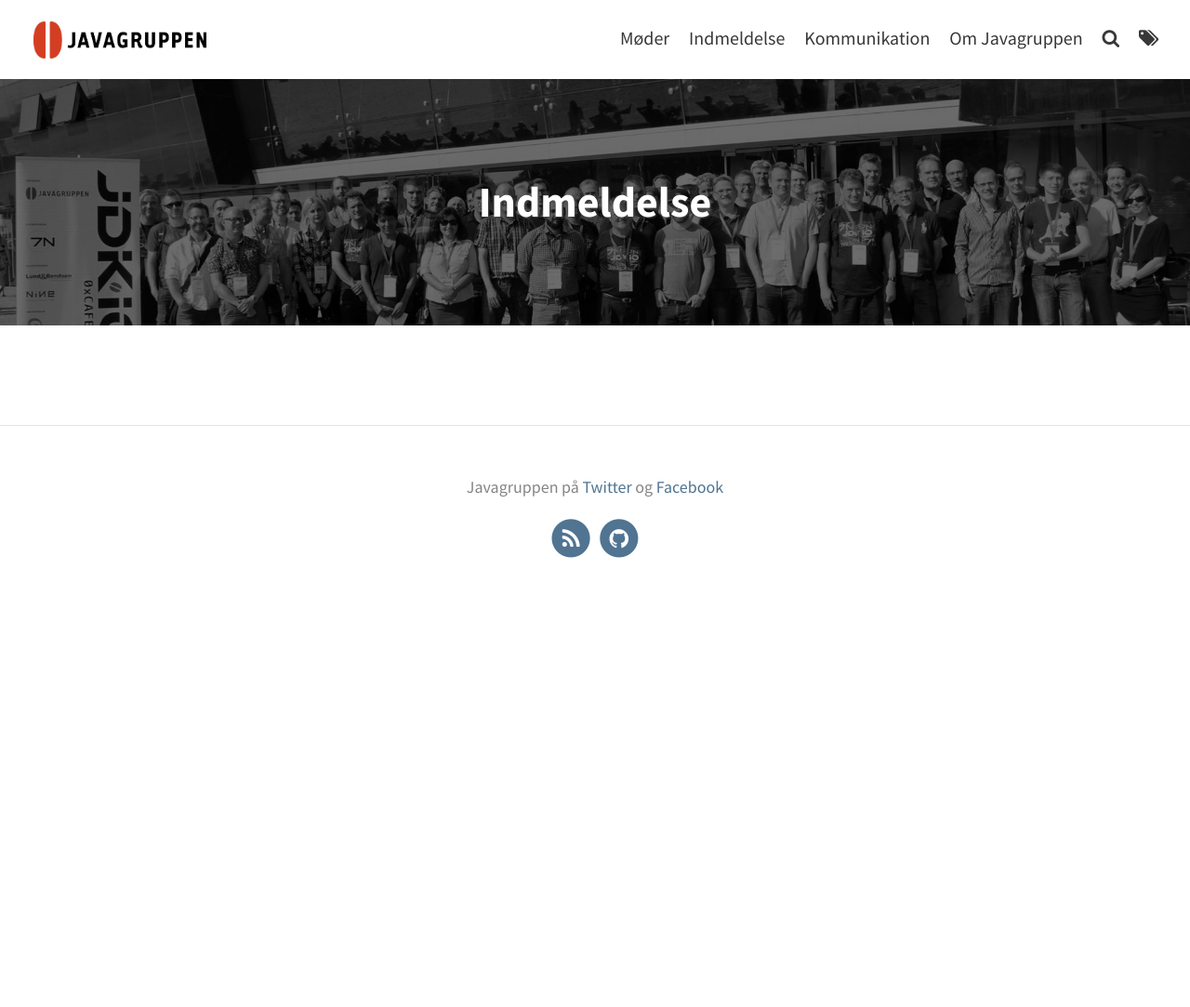
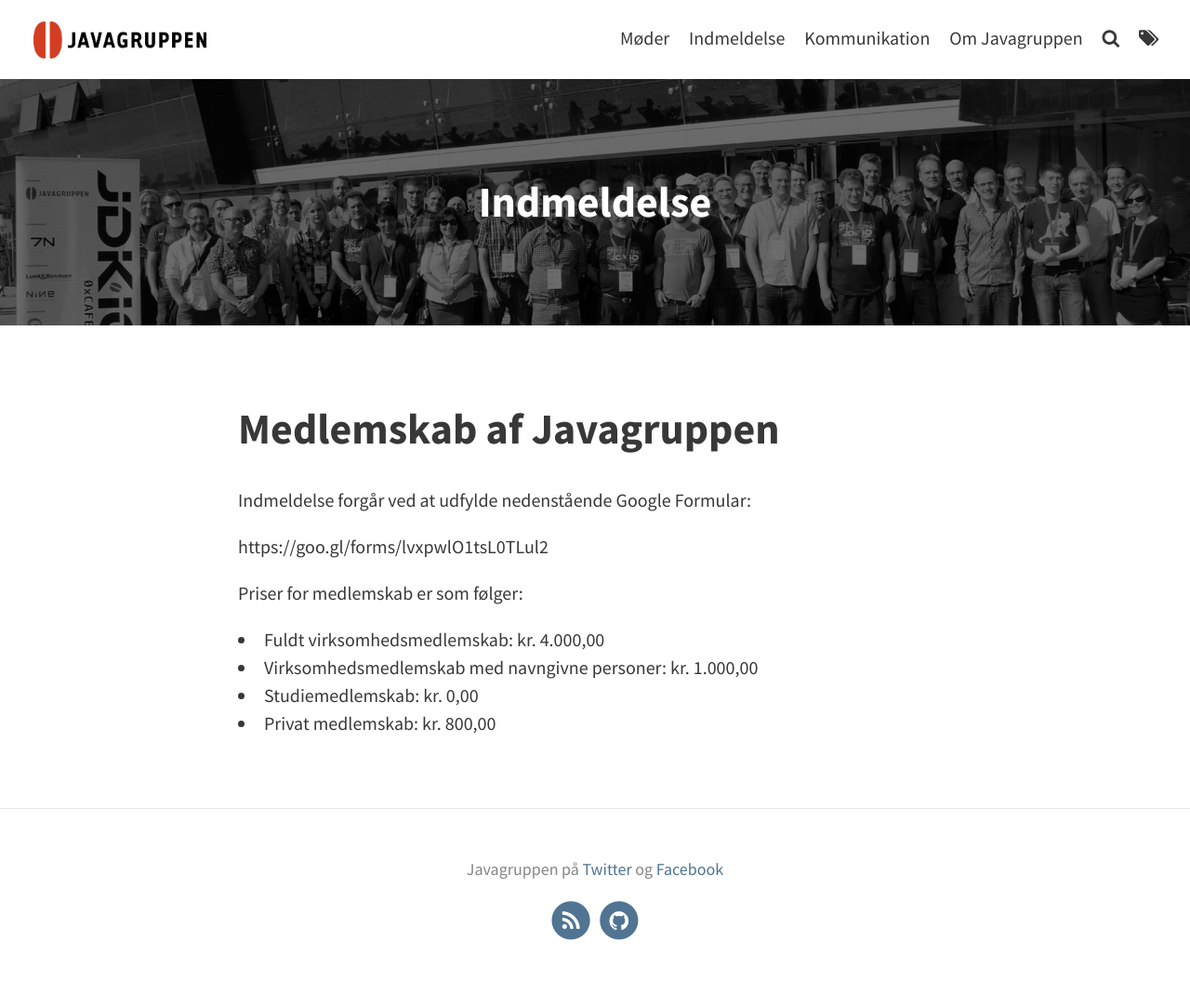
Before and after one commit to javagruppen/site, a Jekyll site: the page built from pages/signup/index.md, in a window 1280 px wide. Shown: the whole page at 93% size. Built offline with Jekyll 4.4.1, drawn with Linux system fonts in a browser that asks for light colours; before the commit the page ends 900 px from its top, so only the background shows below that.

Commit message:
Indmeldelseformålar

```diff
--- a/pages/signup/index.md
+++ b/pages/signup/index.md
@@ -5,3 +5,16 @@ permalink: /sign-up/
 feature-img: "assets/img/topbanner.jpg"
 order: 200
 ---
+
+# Medlemskab af Javagruppen
+
+Indmeldelse forgår ved at udfylde nedenstående Google Formular:
+
+https://goo.gl/forms/lvxpwlO1tsL0TLul2
+
+Priser for medlemskab er som følger:
+
+- Fuldt virksomhedsmedlemskab: kr. 4.000,00
+- Virksomhedsmedlemskab med navngivne personer: kr. 1.000,00
+- Studiemedlemskab: kr. 0,00
+- Privat medlemskab: kr. 800,00
```
